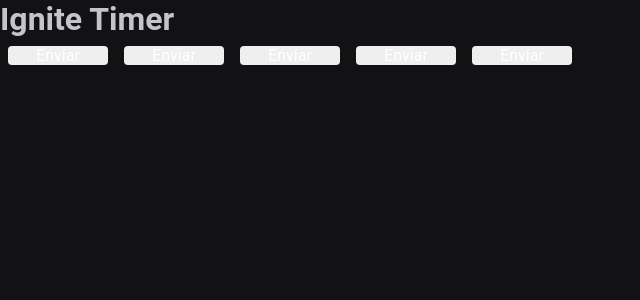
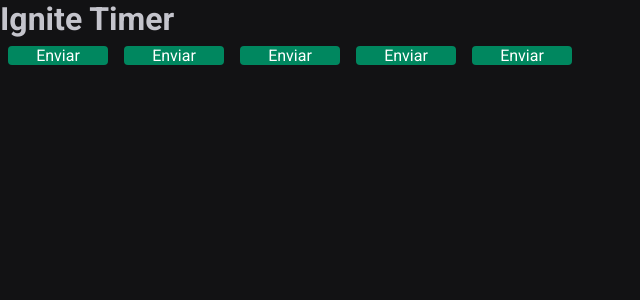
Before and after one commit to EngJao89/ignite-reactjs-timer, a React (Vite) app: page / in a window 1280 px wide. Shown: the top 300 px of the page, without its empty margins (0-640 px from the left). Built offline with nearby package versions, Linux system fonts and the light colour scheme.

Commit message:
feat(it05-font & color): implementa fonte do sistema e cores dos botões

```diff
--- a/index.html
+++ b/index.html
@@ -2,7 +2,13 @@
 <html lang="en">
   <head>
     <meta charset="UTF-8" />
+
+    <link rel="preconnect" href="https://fonts.googleapis.com" />
+    <link rel="preconnect" href="https://fonts.gstatic.com" crossorigin />
+
     <meta name="viewport" content="width=device-width, initial-scale=1.0" />
+
+    <link href="https://fonts.googleapis.com/css2?family=Roboto+Mono:wght@700&family=Roboto:wght@400;700&display=swap" rel="stylesheet" />
 
     <title>Ignite Timer</title>
   </head>
--- a/src/components/Button.styles.ts
+++ b/src/components/Button.styles.ts
@@ -20,7 +20,7 @@
   border: 0;
   margin: 8px;
 
-  background-color: ${props => props.theme.primary};
+  background-color: ${props => props.theme['green-500']};
   color: ${props => props.theme.white};
 
   /* ${props => {
```
